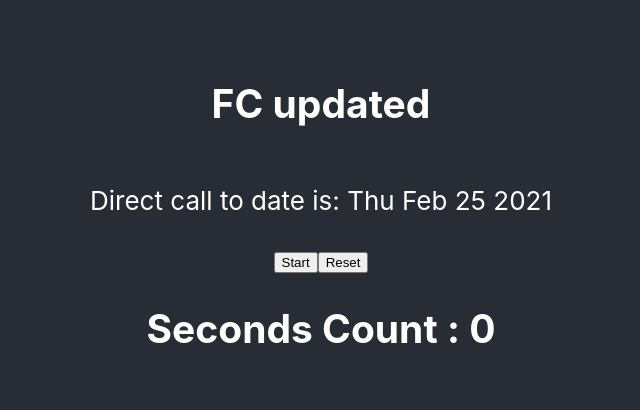
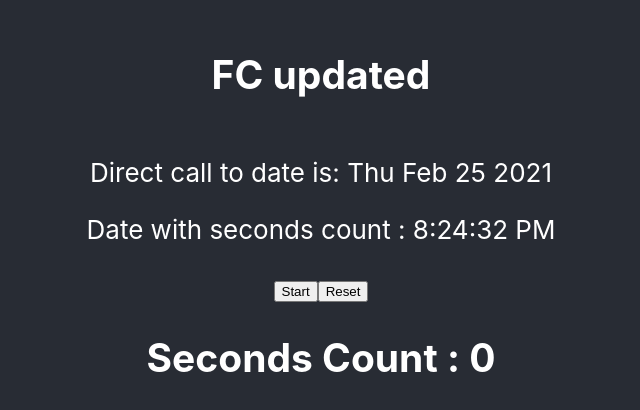
Before and after one commit to stevekutz/timerReact_HTTPS, a React (Create React App) app in the folder app/: page / in a window 1280 px wide. Shown: the part 184-594 px from the top of the page, without its empty margins (319-959 px from the left). Built offline with nearby package versions, Linux system fonts and the light colour scheme.

Commit message:
refactored useEffect hook and cleaned up code comments

```diff
--- a/app/src/comp/Timer.js
+++ b/app/src/comp/Timer.js
@@ -6,6 +6,12 @@ const Timer = (props) => {
 
     const currentDate = new Date().toDateString();
 
+
+    // Hooks use arra\y destructuring fro delcaring state variables
+    // initial state DOES NOT have to be an obj as does this.state in Class components
+    //      DO NOT call Hooks from inside functions, conditions,
+    //
+    const [secondsDateCount, setSecondsDateCount] = useState();
     const [secondsCount, setSecondsCount] = useState(0);
     const [timerActive, setTimerActive] = useState(false);
     const [timerStartStop, setTimerStartStop] = useState('Start');
@@ -34,12 +40,24 @@ const Timer = (props) => {
 
     }
 
+    // useEffect
+    // similar to mix of componentDidMount + componentDidUpdate + componentWillUnmount
+    //    Runs AFTER first render and AFTER every update.
+    //    Previous effects are replaced after every re-render
+    //    useful for managing 'side-effects' (e.g. timers, counters, network requests, subscriptions, ...)
+    //    DO NOT require Cleanup: network requests, manual DOM changes, data logging
+    //    exploites JavaScript closures to manage state within the function scope
 
     // toggle button control text for Start / Stop
-    useEffect(() => {
-        timerActive ? setTimerStartStop('Stop') : setTimerStartStop('Start')
+    //      the added [timerActive] array is similar to using prevProps & prevState in componentDidUpdate
+    //         in order to skip running useEffect when not needed and to improve performance
 
-    }, [timerActive])
+
+    //      THIS useEffect Hook is REFACTORED into below Hook
+    // useEffect(() => {
+    //     timerActive ? setTimerStartStop('Stop') : setTimerStartStop('Start')
+
+    // }, [timerActive])
 
 
     // similar to mix of componentDidMount + componentDidUpdate + componentWillUnmount
@@ -49,22 +67,32 @@ const Timer = (props) => {
                 () => {setSecondsCount(secondsCount + 1)}
             , 1000)
 
+            setTimerStartStop('Stop');
             // cancels operation of timer, this allows single increment else this starts count up from 0
             return () => clearInterval(timer);
 
-
         }
 
-    })
+        setTimerStartStop('Start')
 
 
+    //}, [])     // this is original Hook
+    }, [timerActive, secondsCount]);   // refactored
+
+
+    useEffect( () => {
+        const dateTimer = setInterval( () => {setSecondsDateCount(new Date().toLocaleTimeString())}, 1000)
+
+        return () => clearInterval(dateTimer)
+    })
 
 
     return (
 
 
         <div>
-            <p> Direct call to date is:  { currentDate} </p>
+            <p> Direct call to date is:  {currentDate} </p>
+            <p> Date with seconds count : {secondsDateCount} </p>
             <div>
                 <button onClick = {toggleTimer}> {timerStartStop} </button>
                 <button onClick = {resetTimer}> Reset </button>
```
